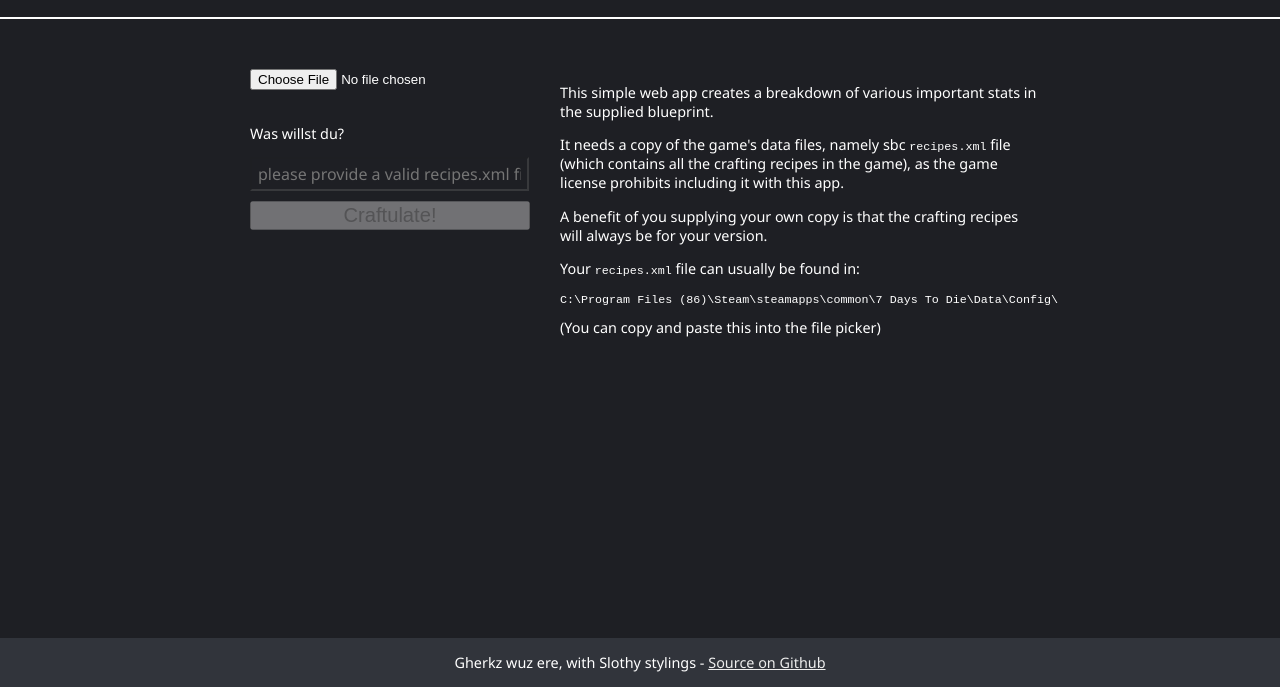
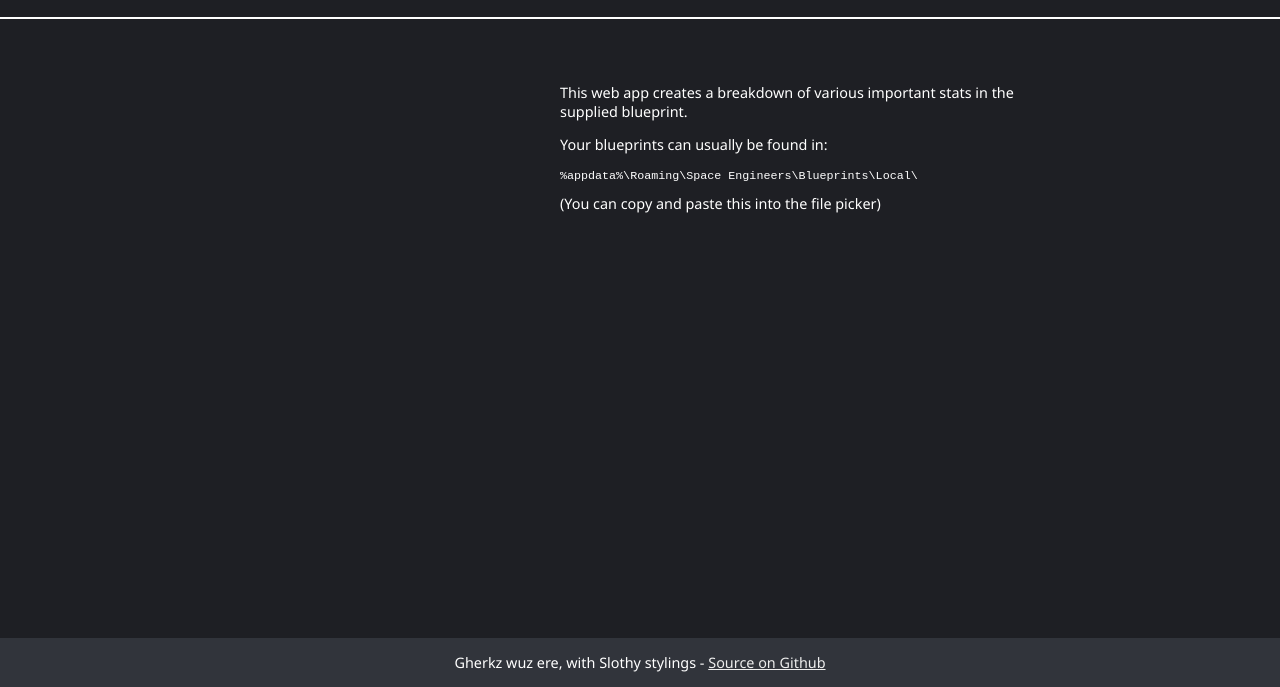
Before and after one commit to medavox/seba, a plain HTML site: page src/main/resources/index.html in a window 1280 px wide. Shown: the part 113-800 px from the top of the page. Drawn offline with Linux system fonts and the light colour scheme; a script that the page names is missing.

Commit message:
tidy up html

```diff
--- a/src/main/resources/index.html
+++ b/src/main/resources/index.html
@@ -7,7 +7,6 @@
 
         <meta name="description" content="Space Engineers Blueprint Analyser: gives a breakdown of various stats for your blueprint (mass, PCU, power, ammunition usage)">
         <title>Space Engineers Blueprint Analyser</title>
-    <!--    <link rel="stylesheet" href="gh-fork-ribbon.css">-->
         <script src="se-blueprint-analyser.js" defer></script>
         <link rel="stylesheet" href="main.css">
     </head>
@@ -19,27 +18,11 @@
         </div>
         <div class="content">
             <div class="content-guide">
-                <p>This simple web app creates a breakdown of various important stats in the supplied blueprint.</p>
-                <p>It needs a copy of the game's data files, namely sbc <code>recipes.xml</code> file (which contains all the crafting recipes in the game), as the game license prohibits including it with this app.</p>
-                <p>A benefit of you supplying your own copy is that the crafting recipes will always be for your version.</p>
-                <p>Your <code>recipes.xml</code> file can usually be found in:
-                <code><pre>C:\Program Files (86)\Steam\steamapps\common\7 Days To Die\Data\Config\</pre></code>
+                <p>This web app creates a breakdown of various important stats in the supplied blueprint.</p>
+                <p>Your blueprints can usually be found in:
+                <code><pre>%appdata%\Roaming\Space Engineers\Blueprints\Local\</pre></code>
                 (You can copy and paste this into the file picker)
                 </p>
-                <!--<p>
-                Linux users are far too clever and attractive to need any help finding it,
-                </p><p>
-                and Mac users should instead think about what mistakes led them to become a mac user</p>-->
-            </div>
-            <div class="content-calculator">
-                <input id="blueprint_file_input" type="file"/>
-                <div class="dropdown">
-                    <p>Was willst du?</p>
-                    <input id="surch" placeholder="please provide a valid recipes.xml file first" size="value" disabled>
-                    <div class="dropdown-content" id="suggestions">
-                    </div>
-                </div>
-                <button id="bouton" type="button" disabled>Craftulate!</button>
             </div>
             <div id="results">
                 <p>In order to make <a id="quantity"></a> of <a id="recipeName"></a>, you will need to gather:</p>
```
